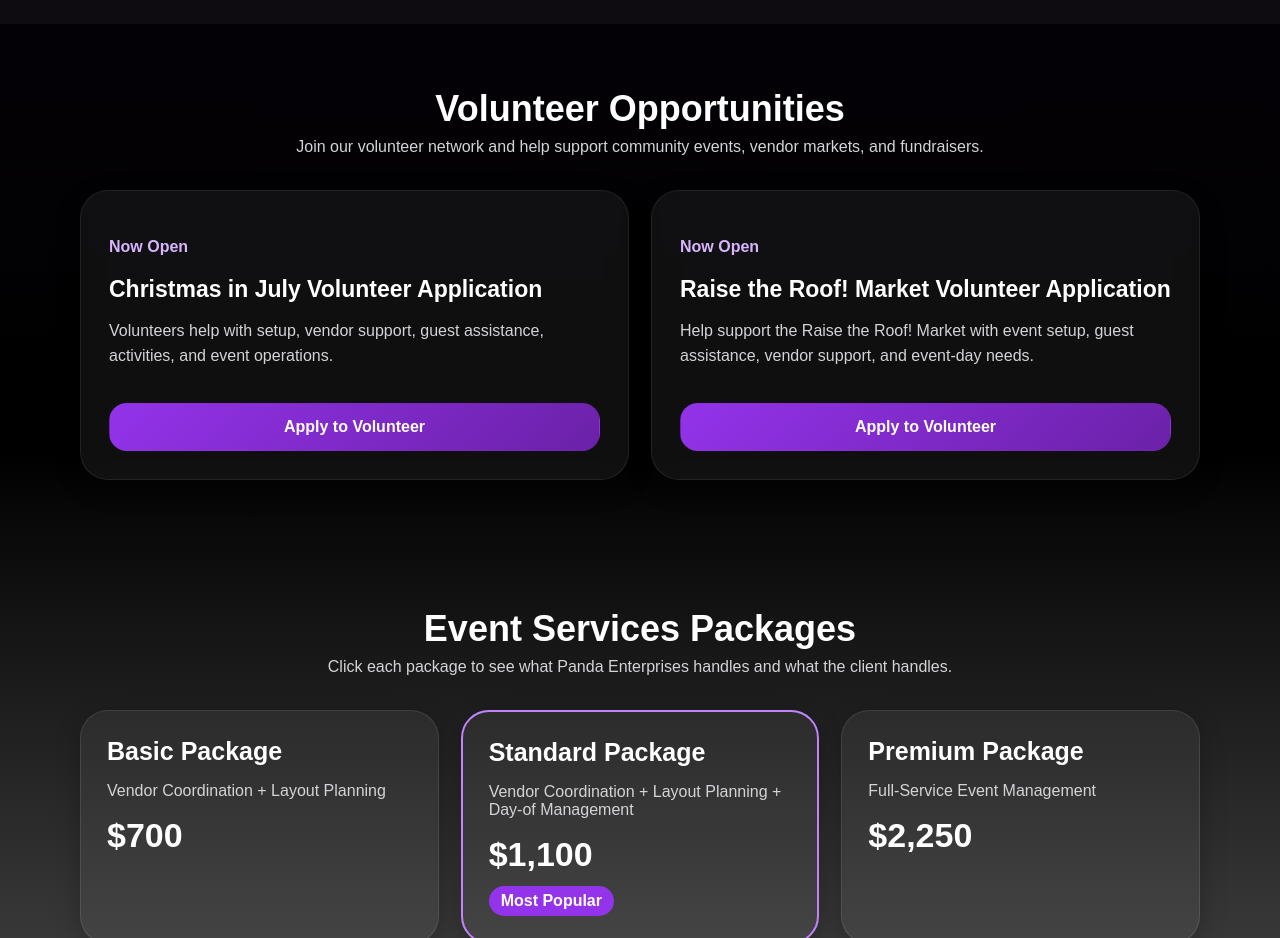
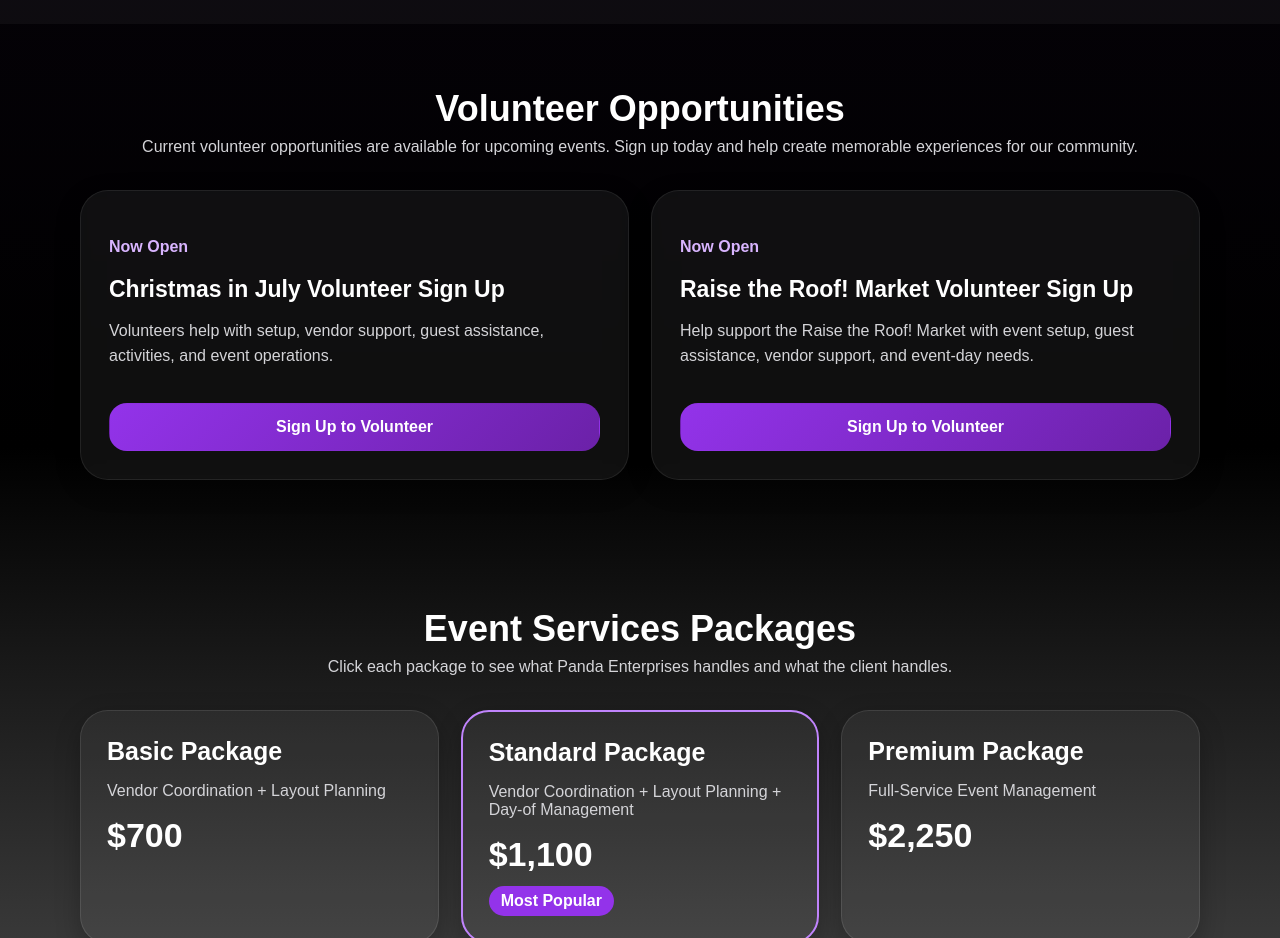
Before and after one commit to amandarocha0820-coder/panda-enterprises-landing-page, a React (Vite) app: page / in a window 1280 px wide. Shown: the part 1780-2718 px from the top of the page. Built offline with nearby package versions, Linux system fonts and the light colour scheme.

Commit message:
Update main.jsx
changing volunteer network to volunteer opportunities

```diff
--- a/src/main.jsx
+++ b/src/main.jsx
@@ -150,8 +150,10 @@ const totalEstimate = services
     <h2>Volunteer Opportunities</h2>
 
     <p>
-      Join our volunteer network and help support
-      community events, vendor markets, and fundraisers.
+      <p>
+  Current volunteer opportunities are available for upcoming events.
+  Sign up today and help create memorable experiences for our community.
+</p>
     </p>
   </div>
 
@@ -159,7 +161,7 @@ const totalEstimate = services
     <div className="card">
       <p className="date">Now Open</p>
 
-<h3>Christmas in July Volunteer Application</h3>
+<h3>Christmas in July Volunteer Sign Up</h3>
       <p>
         Volunteers help with setup, vendor support,
         guest assistance, activities, and event operations.
@@ -169,13 +171,13 @@ const totalEstimate = services
         className="button primary full"
         href="https://forms.gle/BohAsuRxUZGqxAob9"
       >
-        Apply to Volunteer
+        Sign Up to Volunteer
       </a>
     </div>
     <div className="card">
   <p className="date">Now Open</p>
 
-  <h3>Raise the Roof! Market Volunteer Application</h3>
+ <h3>Raise the Roof! Market Volunteer Sign Up</h3>
 
   <p>
     Help support the Raise the Roof! Market with event setup,
@@ -186,7 +188,7 @@ const totalEstimate = services
     className="button primary full"
     href="PASTE RAISE THE ROOF VOLUNTEER FORM LINK HERE"
   >
-    Apply to Volunteer
+    Sign Up to Volunteer
   </a>
 </div>
   </div>
```
